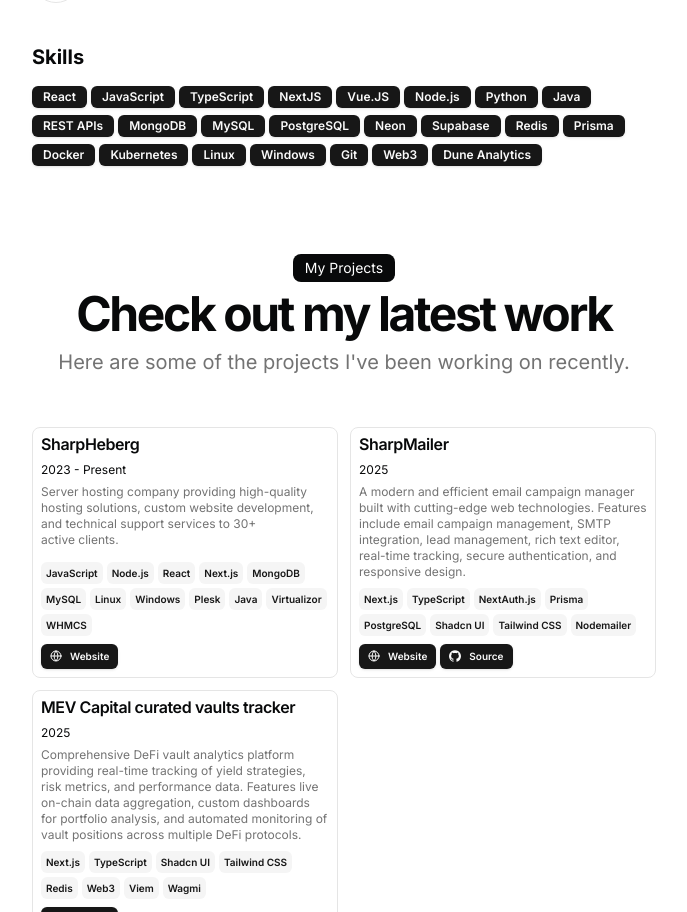
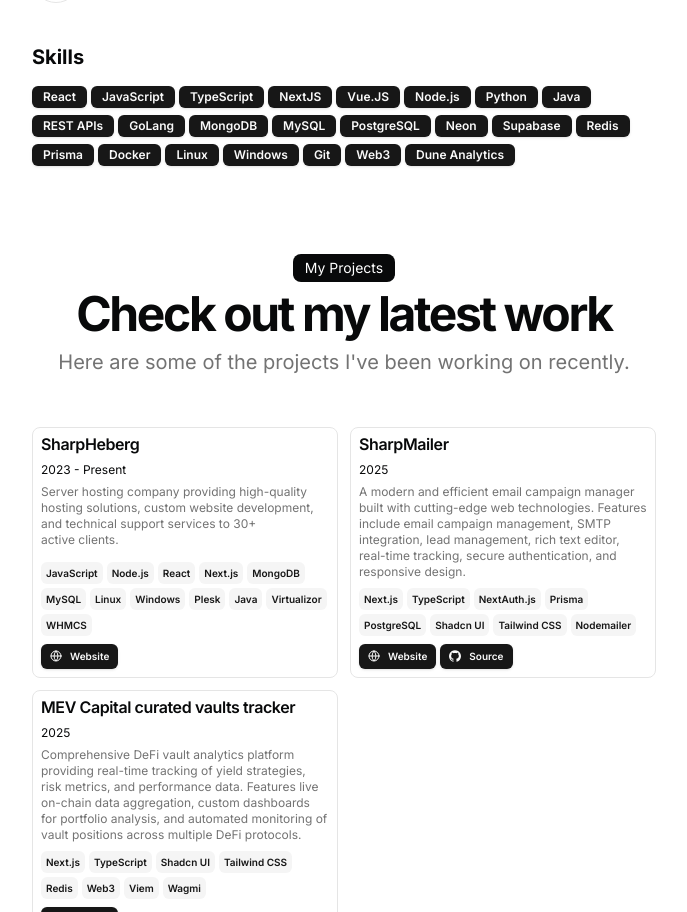
Before and after one commit to Sithey/portfolio, a Next.js app: page / in a window 1280 px wide. Shown: the part 995-1907 px from the top of the page, without its empty margins (296-983 px from the left). Built offline with nearby package versions, Linux system fonts and the light colour scheme; grey boxes are pictures that could not be loaded.

Commit message:
Update resume with GoLang skills and remove Kubernetes; update package dependencies

```diff
--- a/src/data/resume.tsx
+++ b/src/data/resume.tsx
@@ -24,6 +24,7 @@ export const DATA = {
     "Python",
     "Java",
     "REST APIs",
+    "GoLang",
     // Databases
     "MongoDB",
     "MySQL",
@@ -34,7 +35,6 @@ export const DATA = {
     "Prisma",
     // DevOps & Systems
     "Docker",
-    "Kubernetes",
     "Linux",
     "Windows",
     "Git",
```
Also changed, not shown: package.json (+24 -24 lines), 1 other file (tests, documents, lock files or other folders).
